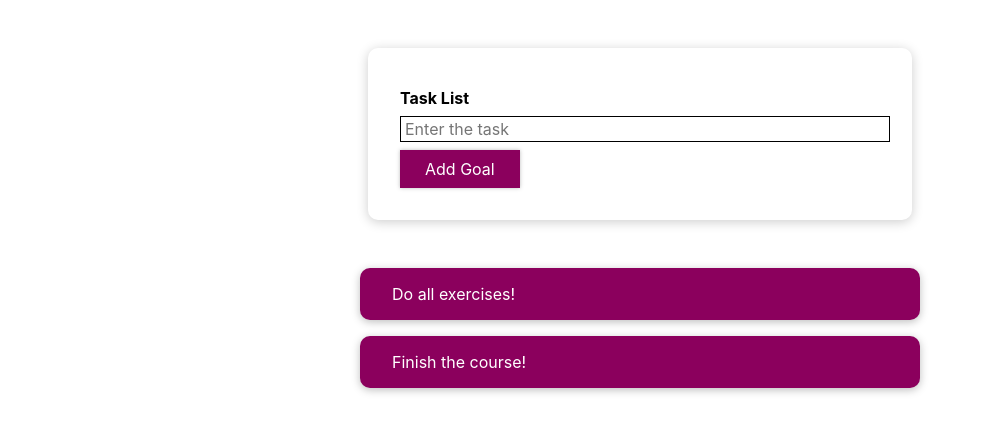
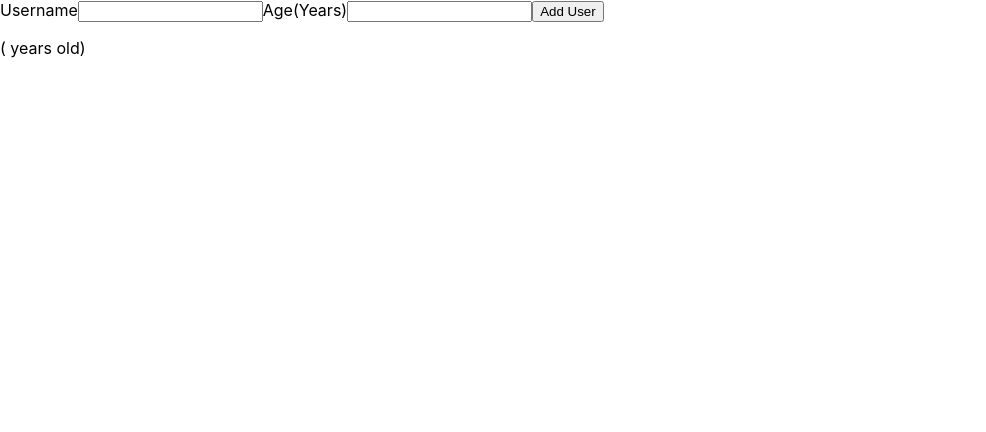
Before and after one commit to praful45/Project, a React (Create React App) app in the folder mini-project/: page / in a window 1280 px wide. Shown: the top 432 px of the page, without its empty margins (0-986 px from the left). Built offline with nearby package versions, Linux system fonts and the light colour scheme.

Commit message:
module 8

```diff
--- a/mini-project/src/App.js
+++ b/mini-project/src/App.js
@@ -1,10 +1,12 @@
 import React from 'react'
 import Task from './Task/Task';
+import User from './User/User';
 
 function App() {
     return (
         <div>
-            <Task />
+            {/* <Task /> */}
+            <User />
         </div>
     )
 }
--- /dev/null
+++ b/mini-project/src/User/User.js
@@ -0,0 +1,35 @@
+import React, { useState } from 'react'
+
+function User() {
+    const [user, setUser] = useState({
+        userName: "",
+        age: ""
+    })
+
+    function changeUser(e) {
+        setUser(prev => {
+            return {
+                [e.target.name]: e.target.value,
+                ...prev,
+            }
+        })
+    }
+
+    function submitUser(e) {
+        e.preventDefault();
+        console.log(user)
+    }
+
+    return (
+        <form onSubmit={submitUser}>
+            <label htmlFor="userName">Username</label>
+            <input type="text" onChange={changeUser} name="userName" value={user.userName} />
+            <label htmlFor="age">Age(Years)</label>
+            <input type="text" onChange={changeUser} name="age" value={user.age} />
+            <button type='submit'>Add User</button>
+            <p>{`${user.userName} (${user.age} years old)`}</p>
+        </form>
+    )
+}
+
+export default User;
```
Also changed, not shown: mini-project/src/User/User.module.css (added).
